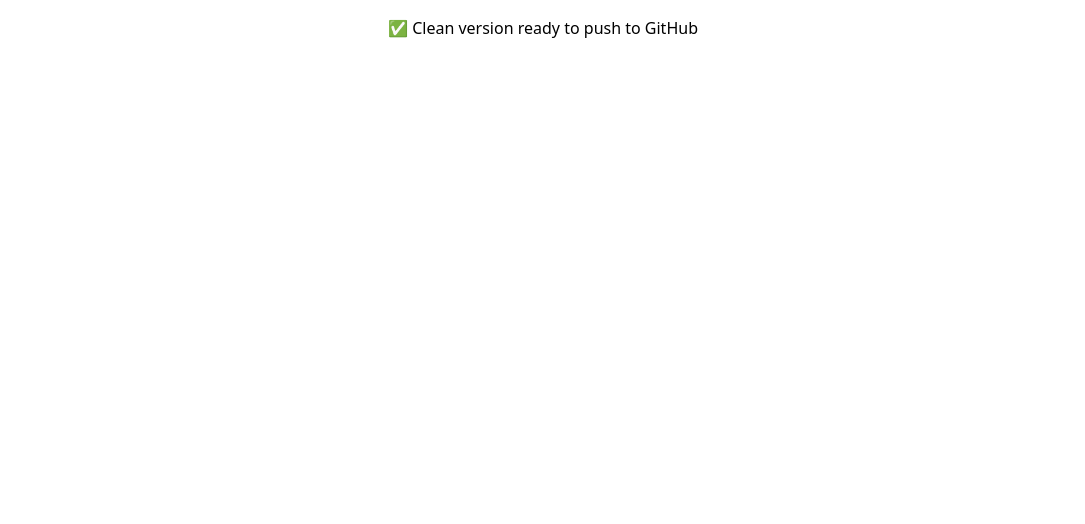
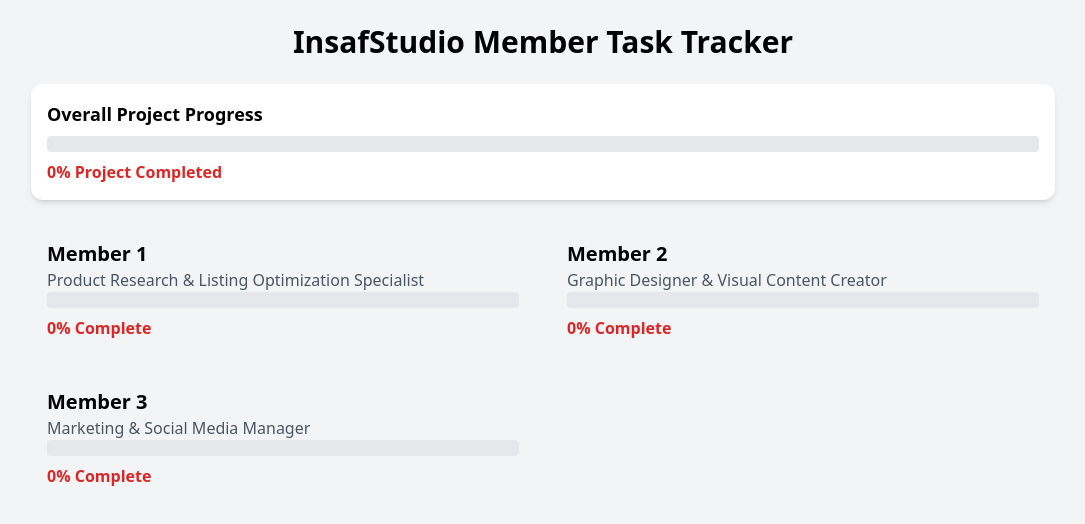
Before and after one commit to kifayat101/InsafStudioTrackerApp, a Next.js app: page / in a window 1280 px wide. Shown: the top 524 px of the page, without its empty margins (97-1182 px from the left). Built offline with nearby package versions, Linux system fonts and the light colour scheme.

Commit message:
Update index.js

```diff
--- a/pages/index.js
+++ b/pages/index.js
@@ -1,3 +1,183 @@
+// Full app code with tracker functionality, Tailwind design, and 3-member task workflow
+import { useState } from 'react';
+import { Card, CardContent } from "../components/ui/card";
+import { Button } from "../components/ui/button";
+import { Progress } from "../components/ui/progress";
+import { Input } from "../components/ui/input";
+
+const members = [
+  {
+    id: 1,
+    name: "Member 1",
+    role: "Product Research & Listing Optimization Specialist",
+    tasks: Array.from({ length: 30 }, (_, i) => ({
+      day: `Day ${i + 1}`,
+      task: [
+        "Find 5 new trending products on Etsy and write SEO titles",
+        "Rewrite 5 product descriptions using keywords",
+        "Add 5 new tags for old listings",
+        "Upload 3 new digital product drafts with title, description, and tags",
+        "Review competition pricing and update ours"
+      ][i % 5],
+      result: "",
+      file: null,
+      done: false
+    }))
+  },
+  {
+    id: 2,
+    name: "Member 2",
+    role: "Graphic Designer & Visual Content Creator",
+    tasks: Array.from({ length: 30 }, (_, i) => ({
+      day: `Day ${i + 1}`,
+      task: [
+        "Design 5 new product thumbnails in Canva",
+        "Create 5 mockup images using templates",
+        "Update Etsy listings with new visuals",
+        "Create 3 promotional story designs for Instagram/Facebook",
+        "Organize visuals in folders for upload tracking"
+      ][i % 5],
+      result: "",
+      file: null,
+      done: false
+    }))
+  },
+  {
+    id: 3,
+    name: "Member 3",
+    role: "Marketing & Social Media Manager",
+    tasks: Array.from({ length: 30 }, (_, i) => ({
+      day: `Day ${i + 1}`,
+      task: [
+        "Post 1 reel daily on TikTok, IG, and YouTube",
+        "Pin 5 products to Pinterest with keyword-rich descriptions",
+        "Schedule 1 carousel and 1 story per day",
+        "Respond to all Etsy, TikTok, and Instagram comments",
+        "Track insights and record in sheet"
+      ][i % 5],
+      result: "",
+      file: null,
+      done: false
+    }))
+  }
+];
+
 export default function Home() {
-  return <div className='p-4 text-center'>✅ Clean version ready to push to GitHub</div>;
+  const [team, setTeam] = useState(members);
+  const [activeMember, setActiveMember] = useState(null);
+
+  const toggleTask = (memberId, taskIndex) => {
+    const updated = team.map(member => {
+      if (member.id === memberId) {
+        const updatedTasks = [...member.tasks];
+        updatedTasks[taskIndex].done = !updatedTasks[taskIndex].done;
+        return { ...member, tasks: updatedTasks };
+      }
+      return member;
+    });
+    setTeam(updated);
+  };
+
+  const updateResult = (memberId, taskIndex, value) => {
+    const updated = team.map(member => {
+      if (member.id === memberId) {
+        const updatedTasks = [...member.tasks];
+        updatedTasks[taskIndex].result = value;
+        return { ...member, tasks: updatedTasks };
+      }
+      return member;
+    });
+    setTeam(updated);
+  };
+
+  const uploadFile = (memberId, taskIndex, file) => {
+    const updated = team.map(member => {
+      if (member.id === memberId) {
+        const updatedTasks = [...member.tasks];
+        updatedTasks[taskIndex].file = file.name;
+        return { ...member, tasks: updatedTasks };
+      }
+      return member;
+    });
+    setTeam(updated);
+  };
+
+  const overallProgress = (member) => {
+    const total = member.tasks?.length || 0;
+    const completed = member.tasks?.filter(t => t.done).length || 0;
+    return total > 0 ? Math.round((completed / total) * 100) : 0;
+  };
+
+  const totalTasks = team.reduce((sum, m) => sum + (m.tasks?.length || 0), 0);
+  const totalCompleted = team.reduce((sum, m) => sum + (m.tasks?.filter(t => t.done).length || 0), 0);
+  const overallProjectProgress = totalTasks > 0 ? Math.round((totalCompleted / totalTasks) * 100) : 0;
+
+  return (
+    <div className="min-h-screen bg-gray-100 p-6">
+      <h1 className="text-3xl font-bold text-center mb-6">InsafStudio Member Task Tracker</h1>
+
+      <div className="max-w-5xl mx-auto">
+        <Card className="p-4 mb-6 bg-white shadow-md rounded-xl">
+          <h2 className="text-lg font-semibold mb-2">Overall Project Progress</h2>
+          <Progress value={overallProjectProgress} className="h-4" />
+          <p className={`mt-2 font-semibold ${overallProjectProgress < 100 ? 'text-red-600' : 'text-green-600'}`}>
+            {overallProjectProgress}% Project Completed
+          </p>
+        </Card>
+
+        {activeMember === null ? (
+          <div className="grid grid-cols-1 md:grid-cols-2 gap-4">
+            {team.map(member => (
+              <Card key={member.id} onClick={() => setActiveMember(member)} className="cursor-pointer hover:shadow-xl transition">
+                <CardContent className="p-4">
+                  <h2 className="text-xl font-semibold">{member.name}</h2>
+                  <p className="text-gray-600">{member.role}</p>
+                  <Progress value={overallProgress(member)} className="mt-4" />
+                  <p className={`mt-2 font-bold ${overallProgress(member) < 100 ? 'text-red-600' : 'text-green-600'}`}>
+                    {overallProgress(member)}% Complete
+                  </p>
+                </CardContent>
+              </Card>
+            ))}
+          </div>
+        ) : (
+          <div className="space-y-4">
+            <Button className="mb-4" onClick={() => setActiveMember(null)}>← Back to Members</Button>
+            <h2 className="text-2xl font-bold mb-2">{activeMember.name} - {activeMember.role}</h2>
+            {activeMember.tasks.map((task, index) => (
+              <Card key={index} className="bg-white shadow-sm rounded-xl">
+                <CardContent className="flex flex-col md:flex-row md:justify-between md:items-center p-4 gap-4">
+                  <div className="flex-1">
+                    <p className="font-semibold">{task.day}</p>
+                    <p>{task.task}</p>
+                    <Input
+                      type="text"
+                      placeholder="Enter result..."
+                      value={task.result}
+                      onChange={(e) => updateResult(activeMember.id, index, e.target.value)}
+                      className="mt-2"
+                    />
+                    <Input
+                      type="file"
+                      onChange={(e) => uploadFile(activeMember.id, index, e.target.files[0])}
+                      className="mt-2"
+                    />
+                    {task.file && (
+                      <p className="text-sm text-gray-500 mt-1">Uploaded: {task.file}</p>
+                    )}
+                  </div>
+                  <Button
+                    variant={task.done ? "secondary" : "default"}
+                    onClick={() => toggleTask(activeMember.id, index)}
+                  >
+                    {task.done ? "Done" : "Mark Done"}
+                  </Button>
+                </CardContent>
+              </Card>
+            ))}
+          </div>
+        )}
+      </div>
+    </div>
+  );
 }
```
